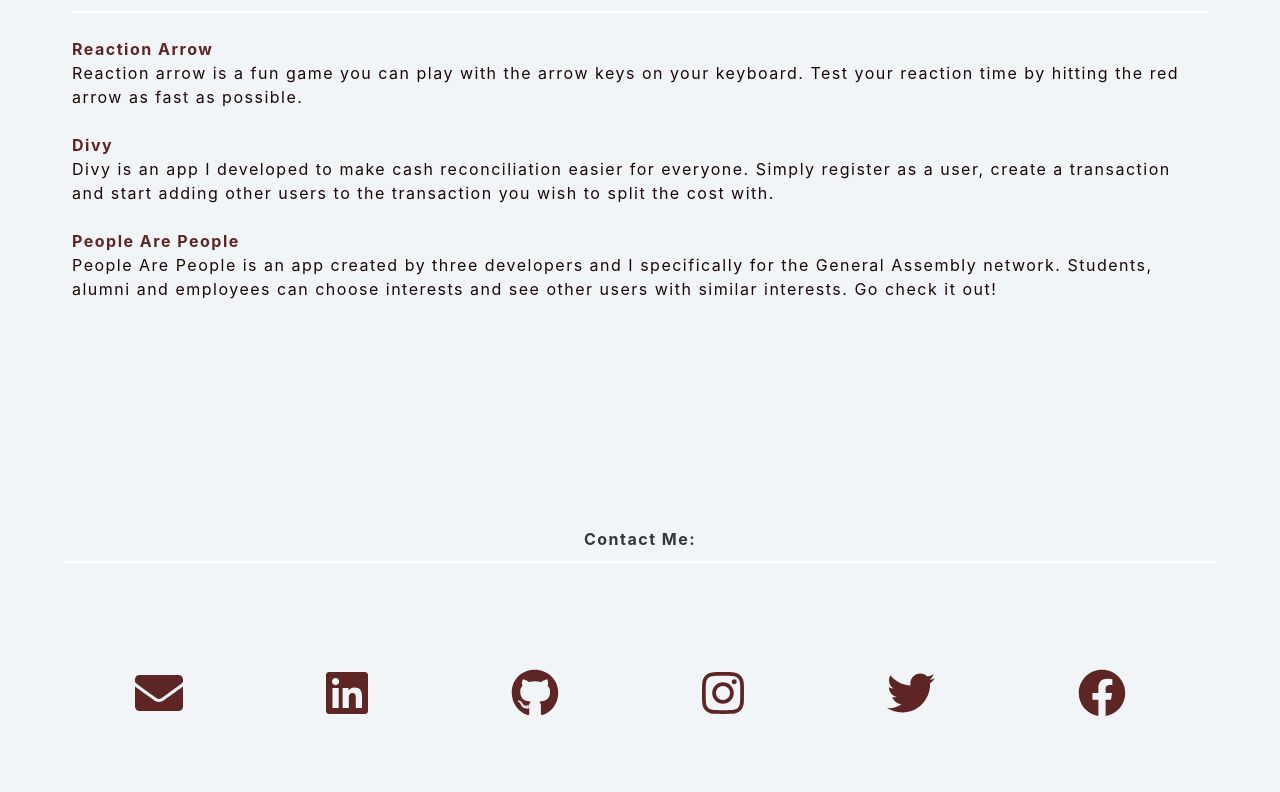
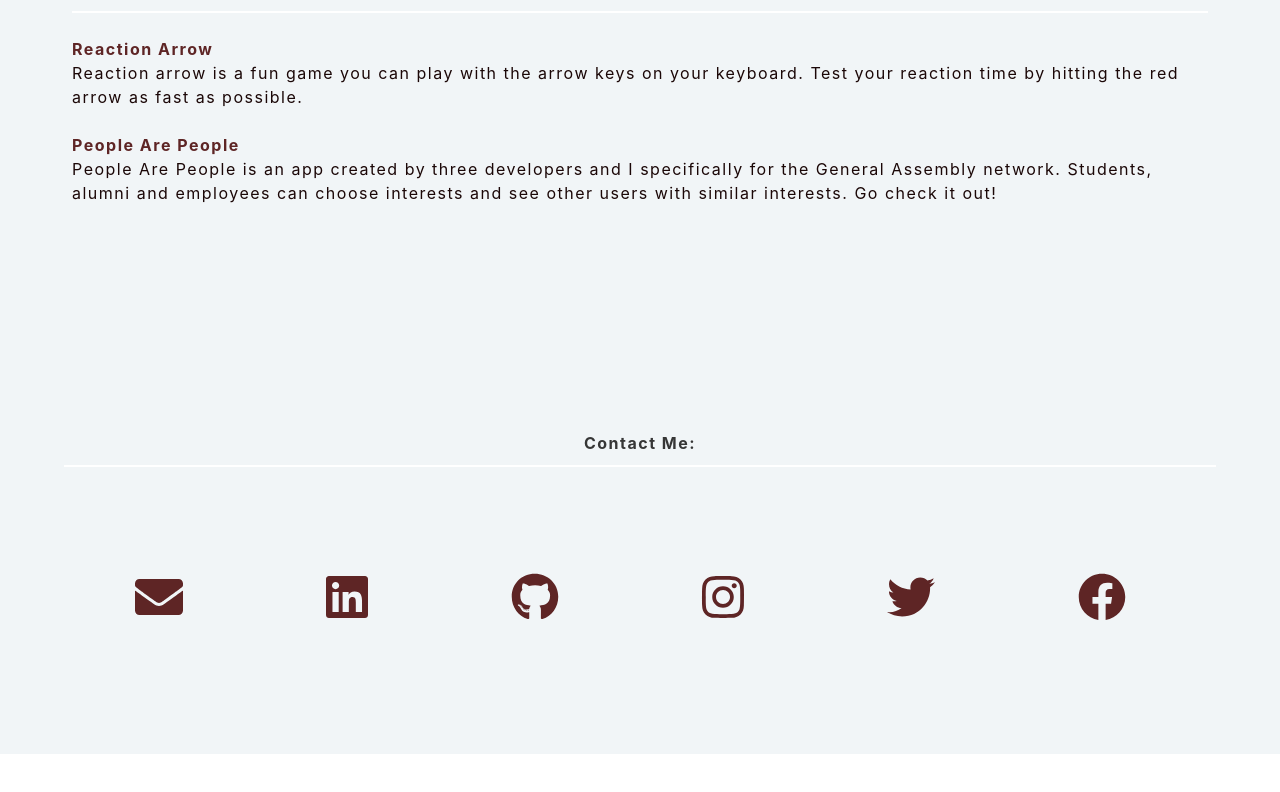
Before and after one commit to shassen/portfolio, a React (Create React App) app: page / in a window 1280 px wide. Shown: the part 1375-2167 px from the top of the page. After the commit the page ends 2129 px from the top, so only its background shows below. Built offline with nearby package versions, Linux system fonts and the light colour scheme.

Commit message:
Took down Divy due to bugs

```diff
--- a/src/components/Projects.jsx
+++ b/src/components/Projects.jsx
@@ -11,10 +11,10 @@ export default function Projects(props) {
         <p>Reaction arrow is a fun game you can play with the arrow keys on your keyboard. Test your reaction time
            by hitting the red arrow as fast as possible.
         </p><br />
-        <a className="projects" href={props.projects.divy.url}><strong>{props.projects.divy.name}</strong></a>
+        {/* <a className="projects" href={props.projects.divy.url}><strong>{props.projects.divy.name}</strong></a>
         <p>Divy is an app I developed to make cash reconciliation easier for everyone. Simply register as a user, create a transaction
            and start adding other users to the transaction you wish to split the cost with.
-        </p><br />
+        </p><br /> */}
         <a className="projects" href={props.projects.pap.url}><strong>{props.projects.pap.name}</strong></a>
         <p>People Are People is an app created by three developers and I specifically for the General Assembly network.
            Students, alumni and employees can choose interests and see other users with similar interests. Go check it out!
```
